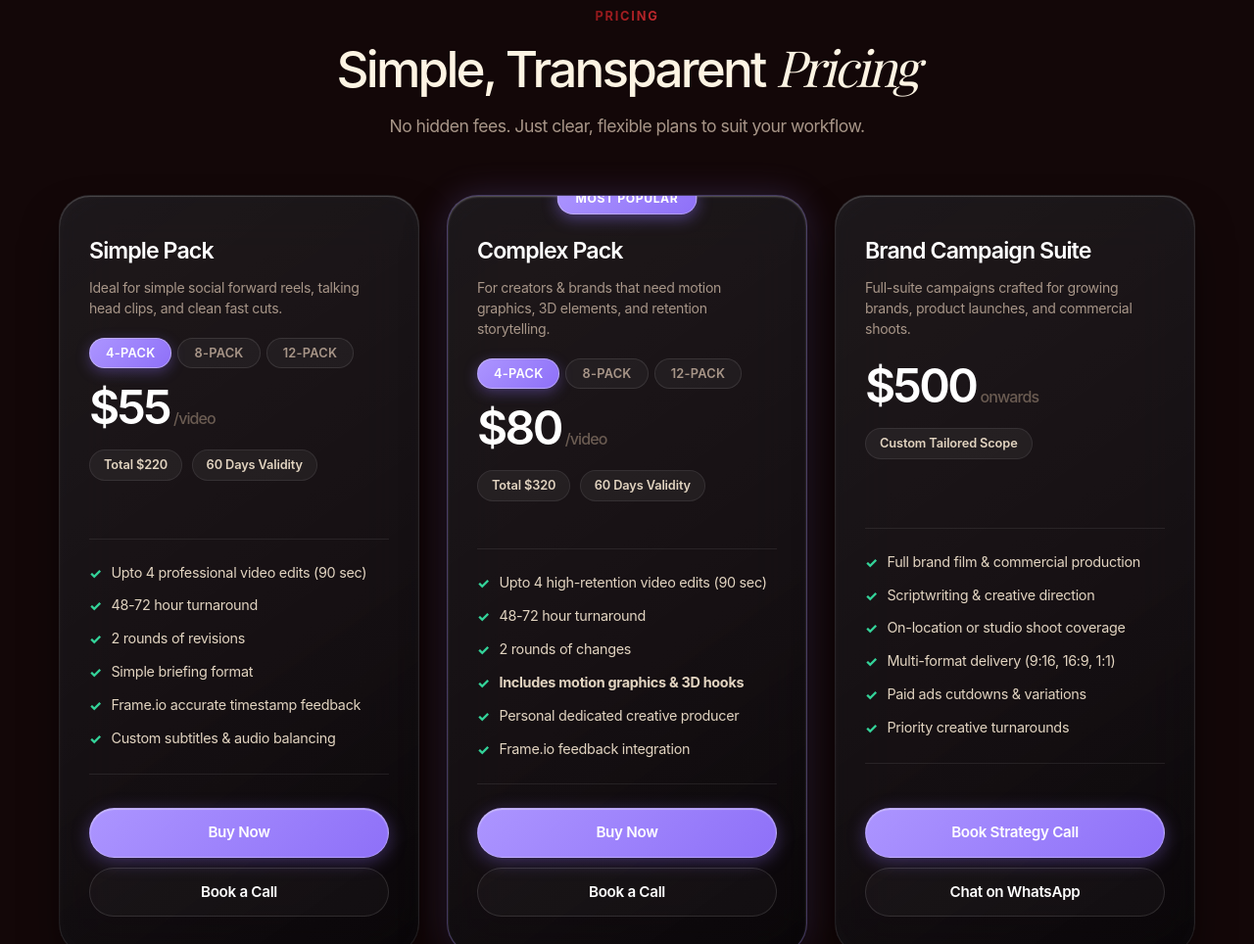
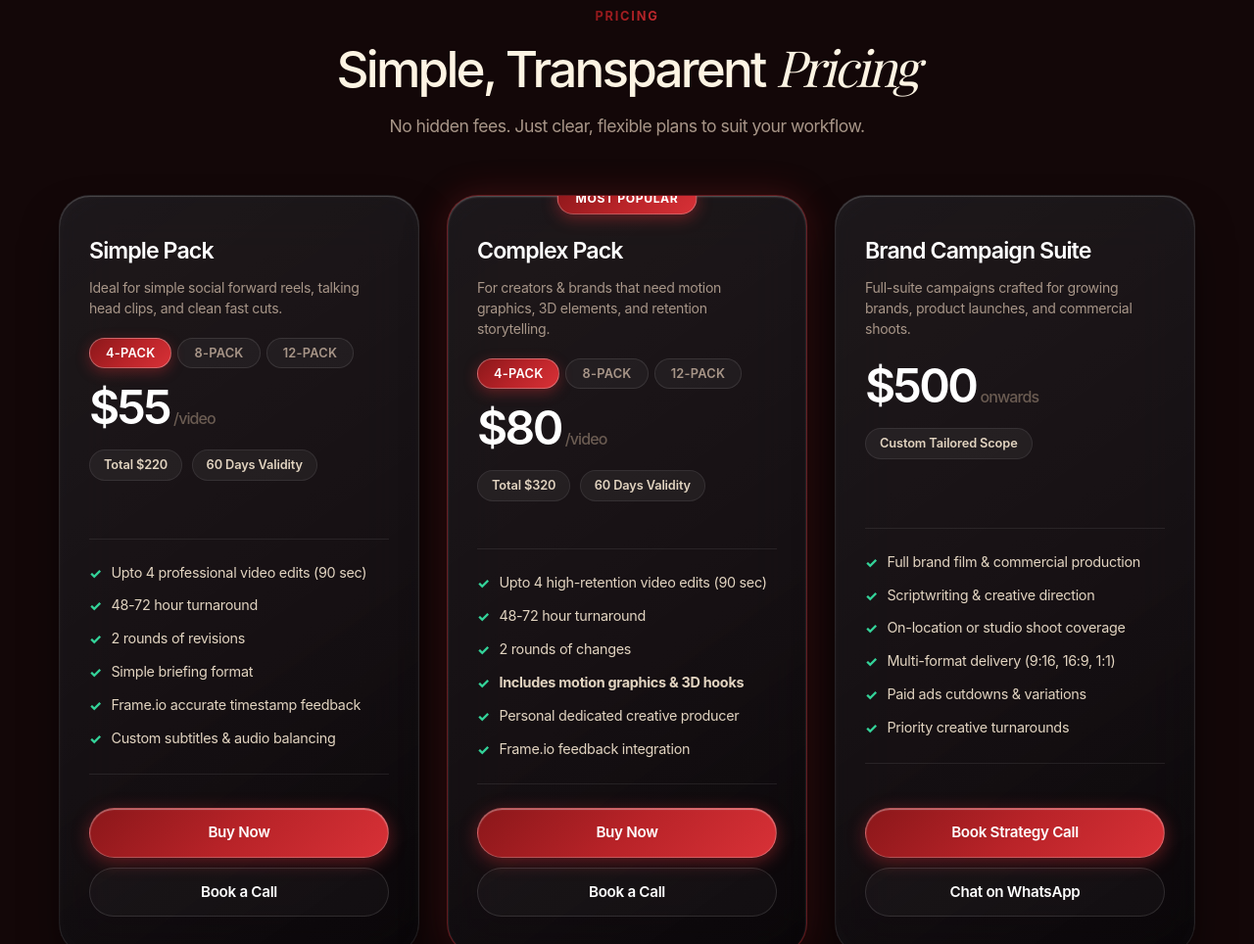
Before and after one commit to Itsmeamyy/kreovix, a plain HTML site: page index.html in a window 1280 px wide. Shown: the part 4666-5630 px from the top of the page at 98% size. Drawn offline with nearby package versions, Linux system fonts and the light colour scheme; a web font is replaced by a local one.

Commit message:
Replace purple buttons and badges with brand crimson red across pricing and shop sections

```diff
--- a/style.css
+++ b/style.css
@@ -1201,23 +1201,23 @@ i,
   border-color: rgba(255, 255, 255, 0.24);
   box-shadow:
     0 30px 60px -15px rgba(0, 0, 0, 0.85),
-    0 0 35px rgba(157, 133, 255, 0.18),
+    0 0 35px rgba(201, 46, 51, 0.22),
     inset 0 1px 2px 0 rgba(255, 255, 255, 0.38);
 }
 
 .pricing-card.popular {
-  border-color: rgba(168, 146, 255, 0.35);
+  border-color: rgba(201, 46, 51, 0.45);
   box-shadow:
     0 26px 52px -12px rgba(0, 0, 0, 0.75),
-    0 0 35px rgba(157, 133, 255, 0.2),
+    0 0 35px rgba(201, 46, 51, 0.25),
     inset 0 1px 2px 0 rgba(255, 255, 255, 0.32);
 }
 
 .pricing-card.popular:hover {
-  border-color: rgba(168, 146, 255, 0.55);
+  border-color: rgba(201, 46, 51, 0.7);
   box-shadow:
     0 32px 64px -12px rgba(0, 0, 0, 0.9),
-    0 0 45px rgba(157, 133, 255, 0.3),
+    0 0 45px rgba(201, 46, 51, 0.4),
     inset 0 1px 2px 0 rgba(255, 255, 255, 0.45);
 }
 
@@ -1226,7 +1226,7 @@ i,
   top: -14px;
   left: 50%;
   transform: translateX(-50%);
-  background: linear-gradient(135deg, #AC95FF 0%, #8E70F8 100%);
+  background: linear-gradient(135deg, #8B171A 0%, #B82328 50%, #D83137 100%);
   color: #FFFFFF;
   padding: 6px 18px;
   border-radius: var(--radius-full);
@@ -1235,7 +1235,7 @@ i,
   letter-spacing: 0.05em;
   text-transform: uppercase;
   border: 1px solid rgba(255, 255, 255, 0.25);
-  box-shadow: 0 4px 16px rgba(142, 112, 248, 0.45), inset 0 1px 1px rgba(255, 255, 255, 0.4);
+  box-shadow: 0 4px 16px rgba(201, 46, 51, 0.45), inset 0 1px 1px rgba(255, 255, 255, 0.4);
 }
 
 .pricing-top {
@@ -1283,10 +1283,10 @@ i,
 }
 
 .pricing-pack-btn.active {
-  background: linear-gradient(135deg, #AC95FF 0%, #8E70F8 100%);
+  background: linear-gradient(135deg, #8B171A 0%, #B82328 50%, #D83137 100%);
   color: #FFFFFF !important;
   border-color: rgba(255, 255, 255, 0.3);
-  box-shadow: 0 4px 14px rgba(142, 112, 248, 0.35);
+  box-shadow: 0 4px 14px rgba(201, 46, 51, 0.4);
 }
 
 .pricing-price-box {
@@ -1359,18 +1359,18 @@ i,
 }
 
 .pricing-card .btn-primary {
-  background: linear-gradient(135deg, #AC95FF 0%, #8E70F8 100%);
+  background: linear-gradient(135deg, #8B171A 0%, #B82328 50%, #D83137 100%);
   color: #FFFFFF !important;
   border: 1px solid rgba(255, 255, 255, 0.25);
   border-radius: var(--radius-full);
-  box-shadow: 0 4px 18px rgba(142, 112, 248, 0.35), inset 0 1px 1px rgba(255, 255, 255, 0.4);
+  box-shadow: 0 4px 18px rgba(201, 46, 51, 0.45), inset 0 1px 1px rgba(255, 255, 255, 0.4);
   font-weight: 600;
 }
 
 .pricing-card .btn-primary:hover {
   transform: translateY(-2px);
   filter: brightness(1.12);
-  box-shadow: 0 8px 26px rgba(142, 112, 248, 0.55), inset 0 1px 2px rgba(255, 255, 255, 0.6);
+  box-shadow: 0 8px 26px rgba(201, 46, 51, 0.65), inset 0 1px 2px rgba(255, 255, 255, 0.6);
 }
 
 .pricing-card .btn-outline {
@@ -1581,7 +1581,7 @@ i,
   border-color: rgba(255, 255, 255, 0.24);
   box-shadow:
     0 30px 60px -15px rgba(0, 0, 0, 0.85),
-    0 0 35px rgba(157, 133, 255, 0.18),
+    0 0 35px rgba(201, 46, 51, 0.22),
     inset 0 1px 2px 0 rgba(255, 255, 255, 0.38);
 }
 
@@ -1630,8 +1630,7 @@ i,
   display: inline-flex;
   align-items: center;
   justify-content: center;
-  background: #9D85FF;
-  background: linear-gradient(135deg, #AC95FF 0%, #8E70F8 100%);
+  background: linear-gradient(135deg, #8B171A 0%, #B82328 50%, #D83137 100%);
   color: #FFFFFF;
   border: 1px solid rgba(255, 255, 255, 0.25);
   border-radius: 999px;
@@ -1640,7 +1639,7 @@ i,
   font-weight: 600;
   letter-spacing: -0.02em;
   cursor: pointer;
-  box-shadow: 0 4px 18px rgba(142, 112, 248, 0.35), inset 0 1px 1px rgba(255, 255, 255, 0.4);
+  box-shadow: 0 4px 18px rgba(201, 46, 51, 0.45), inset 0 1px 1px rgba(255, 255, 255, 0.4);
   transition: all 0.25s cubic-bezier(0.16, 1, 0.3, 1);
   text-decoration: none;
 }
@@ -1648,7 +1647,7 @@ i,
 .shop-download-btn:hover {
   transform: translateY(-2px) scale(1.03);
   filter: brightness(1.12);
-  box-shadow: 0 8px 26px rgba(142, 112, 248, 0.55), inset 0 1px 2px rgba(255, 255, 255, 0.6);
+  box-shadow: 0 8px 26px rgba(201, 46, 51, 0.65), inset 0 1px 2px rgba(255, 255, 255, 0.6);
   color: #FFFFFF;
 }
 
```
